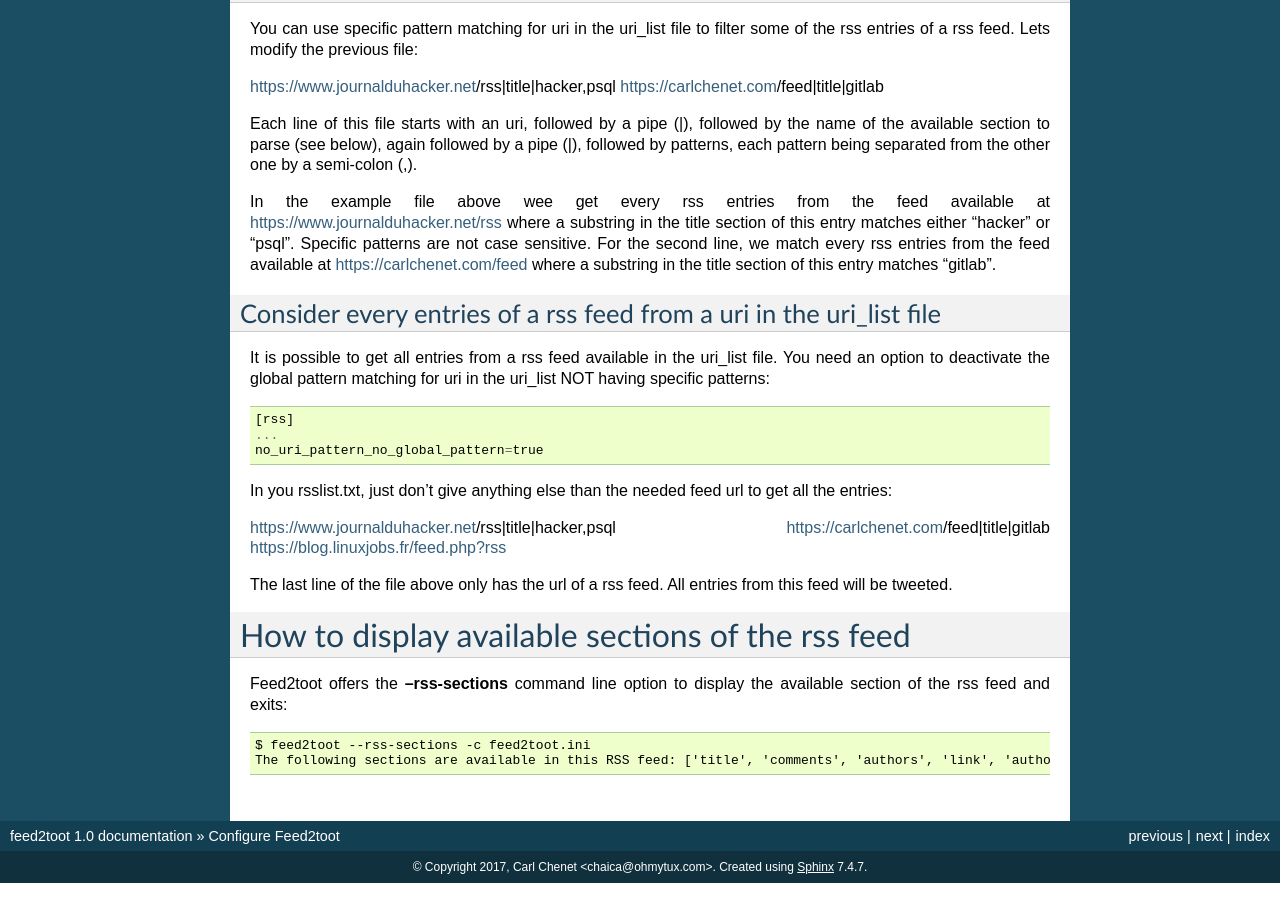
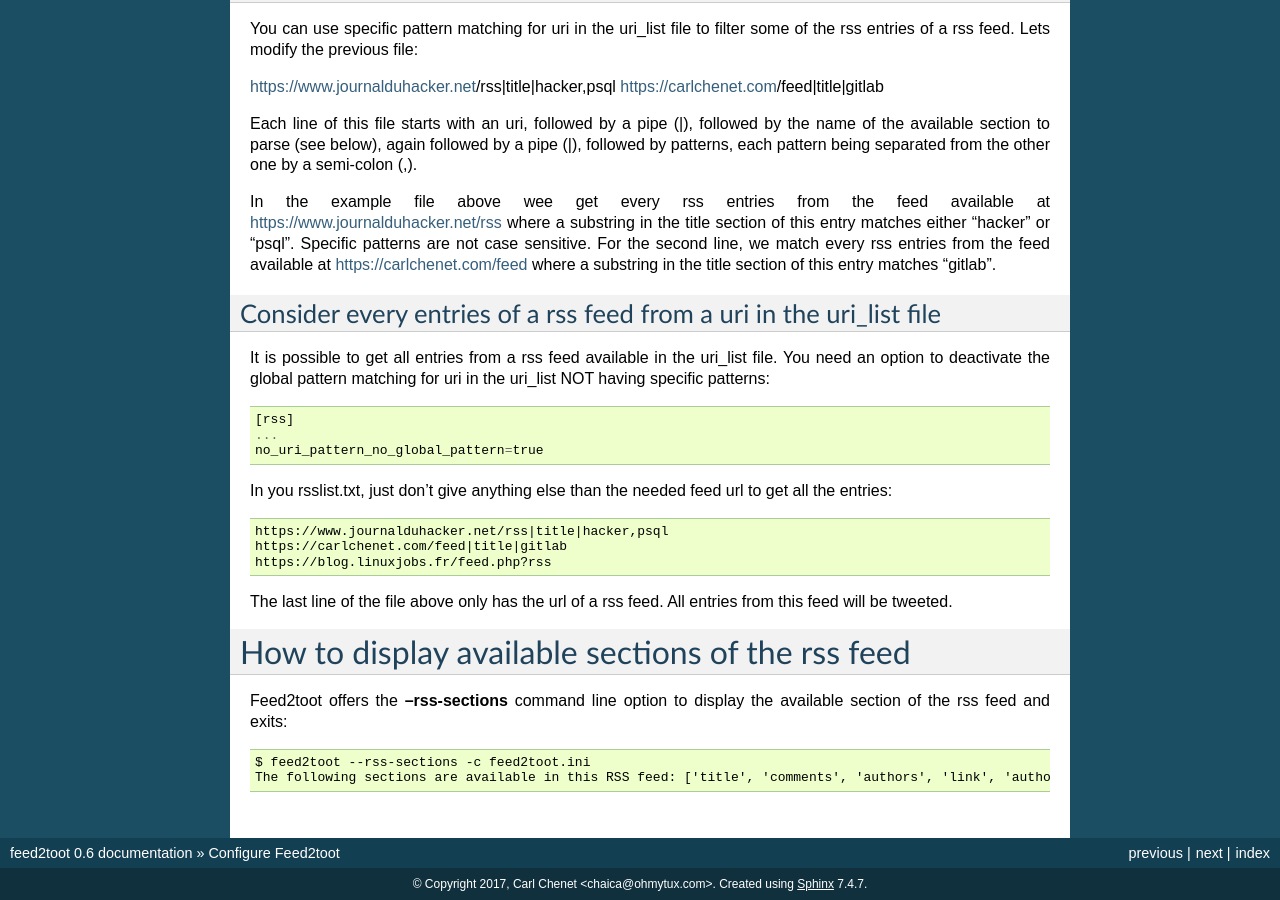
Before and after one commit to zobin8/feed2shark, a Sphinx documentation site: the page built from docs/source/configure.rst, in a window 1280 px wide and 900 px high, scrolled down 2556 px. Built offline with Sphinx 7.4.7, drawn with Linux system fonts in a browser that asks for light colours; some of the changed text lies outside the part shown.

Commit message:
bump version and update documentation

```diff
--- a/docs/source/conf.py
+++ b/docs/source/conf.py
@@ -54,9 +54,9 @@
 # built documents.
 #
 # The short X.Y version.
-version = '1.0'
+version = '0.6'
 # The full version, including alpha/beta/rc tags.
-release = '1.0'
+release = '0.6'
 
 # The language for content autogenerated by Sphinx. Refer to documentation
 # for a list of supported languages.
--- a/docs/source/configure.rst
+++ b/docs/source/configure.rst
@@ -137,9 +137,9 @@
 
 In you rsslist.txt, just don't give anything else than the needed feed url to get all the entries::
 
-https://www.journalduhacker.net/rss|title|hacker,psql
-https://carlchenet.com/feed|title|gitlab
-https://blog.linuxjobs.fr/feed.php?rss
+    https://www.journalduhacker.net/rss|title|hacker,psql
+    https://carlchenet.com/feed|title|gitlab
+    https://blog.linuxjobs.fr/feed.php?rss
 
 The last line of the file above only has the url of a rss feed. All entries from this feed will be tweeted.
 
--- a/docs/source/install.rst
+++ b/docs/source/install.rst
@@ -25,7 +25,7 @@
 
 * Untar the tarball and go to the source directory with the following commands::
 
-    $ tar zxvf feed2toot-0.5.tar.gz
+    $ tar zxvf feed2toot-0.6.tar.gz
     $ cd feed2toot
 
 * Next, to install Feed2toot on your computer, type the following command with the root user::
--- a/setup.py
+++ b/setup.py
@@ -31,10 +31,10 @@
 
 setup(
     name='feed2toot',
-    version='0.5',
+    version='0.6',
     license='GNU GPL v3',
-    description='Parse rss feed and tweet new posts to Mastodon',
-    long_description='Parse rss feed and tweet new posts to the Mastodon social network',
+    description='Parse rss feeds and tweet new posts to Mastodon',
+    long_description='Parse rss feeds and tweet new posts to the Mastodon social network',
     author = 'Carl Chenet',
     author_email = 'chaica@ohmytux.com',
     url = 'https://gitlab.com/chaica/feed2toot',
```
Also changed, not shown: README.md (+1 -1 lines), 2 other files.
